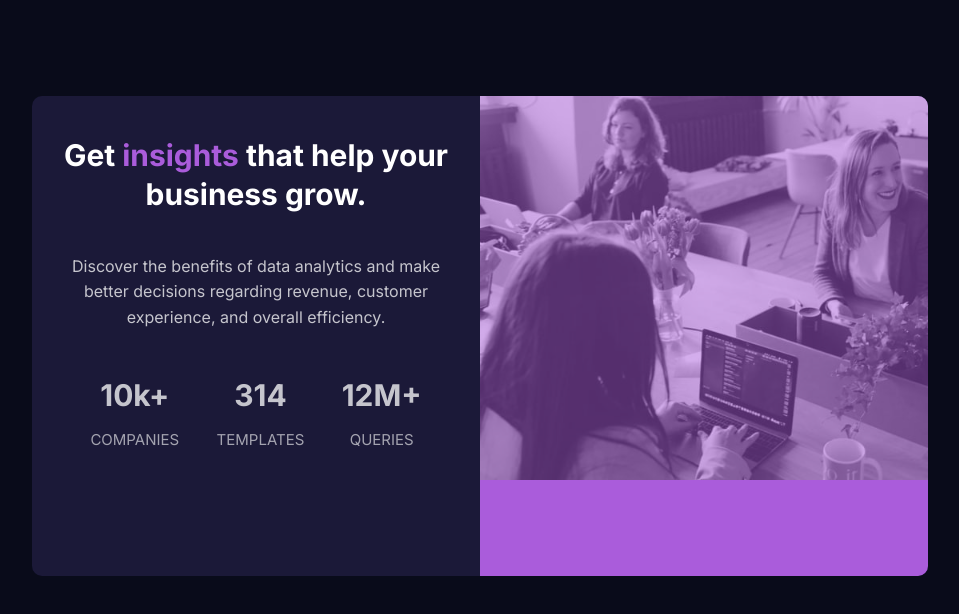
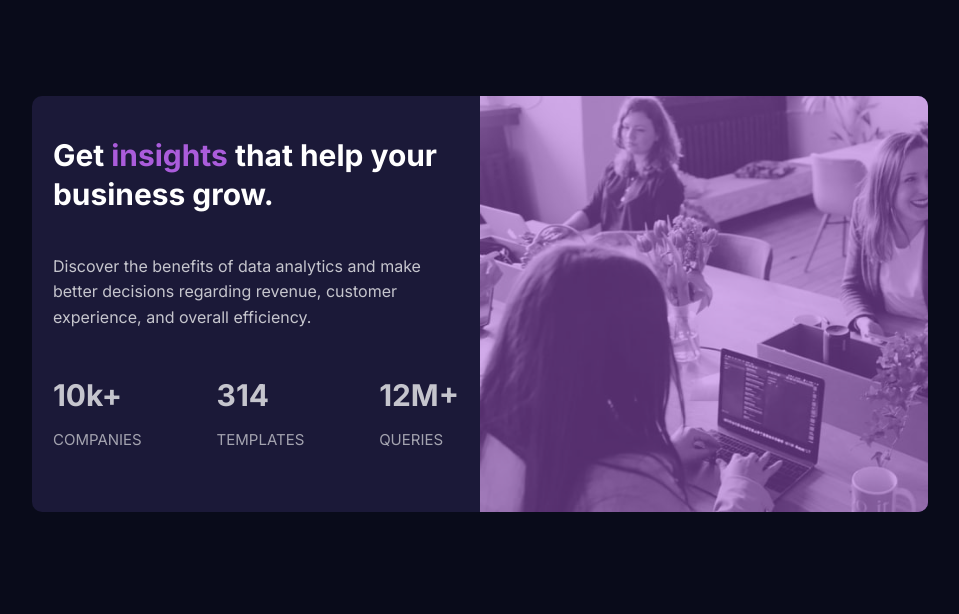
Before and after one commit to gouravthakur39/Responsive-stats-card-using-flexbox-, a plain HTML site: page index.html in a window 1280 px wide. Shown: the whole page, without its empty margins (128-1087 px from the left). Drawn offline with Linux system fonts and the light colour scheme.

Commit message:
fixed image overflow

```diff
--- a/style.css
+++ b/style.css
@@ -83,22 +83,21 @@ body {
 }
 
 @media screen and (min-width: 64em) {
-
   body {
     overflow-x: hidden;
-
   }
   .card {
     display: flex;
     flex-direction: row;
     margin: 6rem 10rem;
     width: 70%;
-    min-height: 60vh;
+    min-height: 45vh;
   }
-  .filtered, .img {
+  .filtered,
+  .img {
     width: 100%;
     order: 2;
-    min-height: 24rem;
+    min-height: 26rem;
     background-size: cover;
     background-repeat: no-repeat;
   }
@@ -106,11 +105,12 @@ body {
     order: 1;
     width: 100%;
     min-height: 24rem;
+    text-align: left;
     /* margin-right: 3rem; */
   }
-  .stats{
+  .stats {
     display: flex;
     flex-direction: row;
-    justify-content: space-evenly;
+    justify-content: space-between;
   }
 }
```
